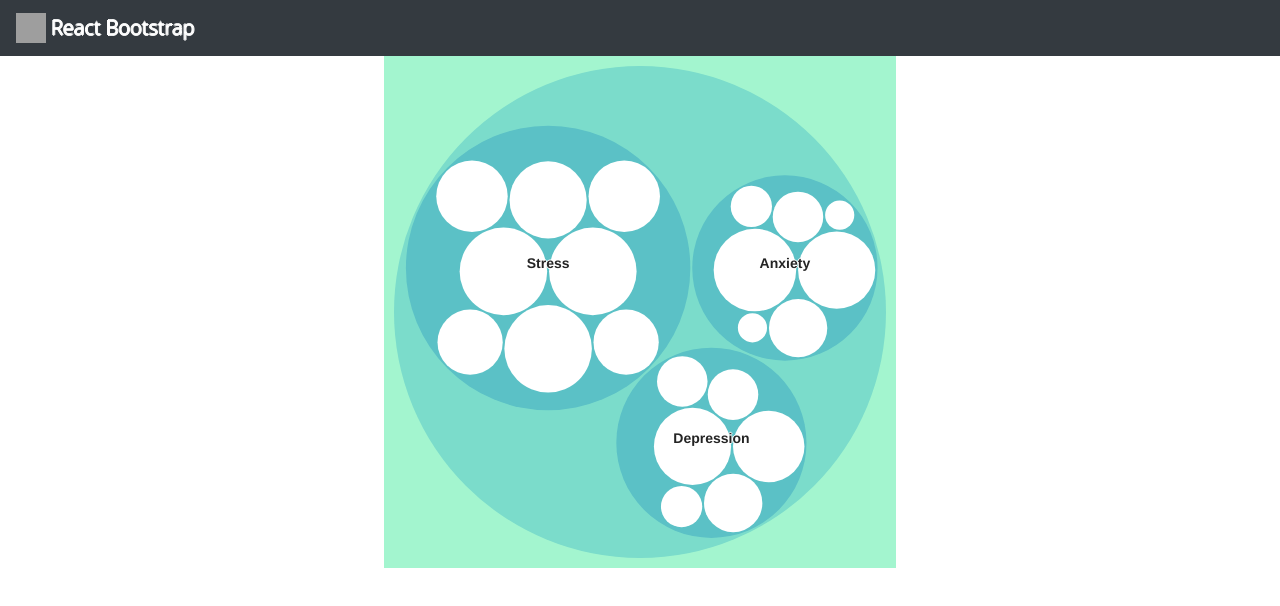
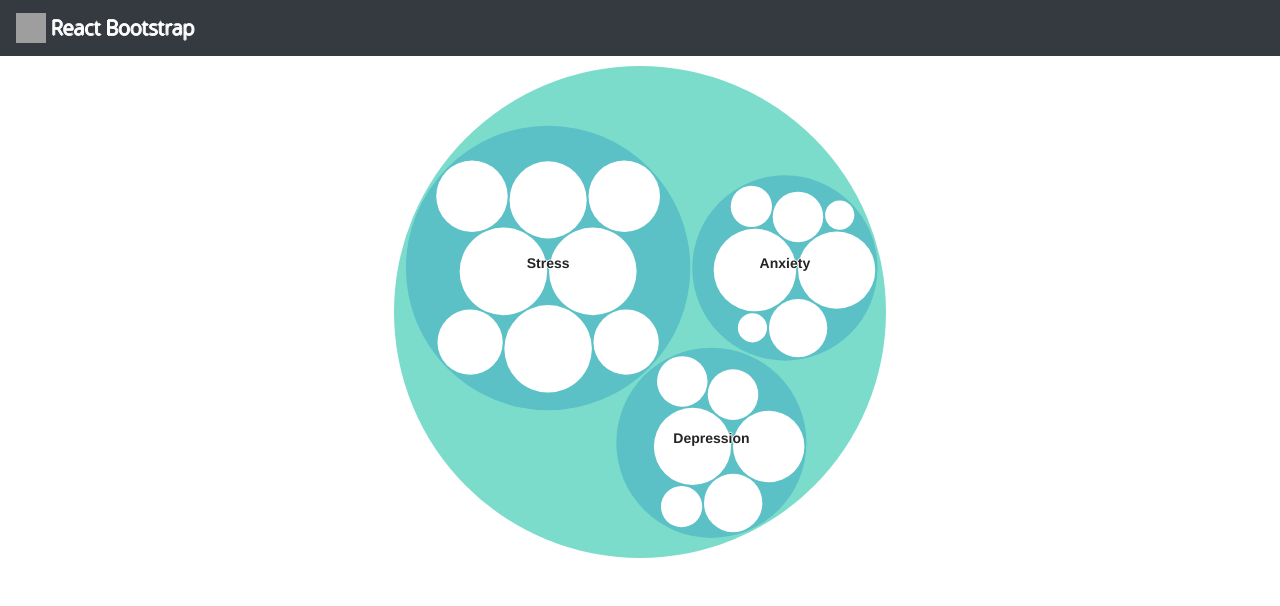
Before and after one commit to Lon19/team-7, a React (Create React App) app in the folder frontend/: page /vis in a window 1280 px wide. Shown: the top 606 px of the page. Built offline with nearby package versions, Linux system fonts and the light colour scheme; grey boxes are pictures that could not be loaded.

Commit message:
made background transparent for bubble chart

```diff
--- a/frontend/src/visualisation/style.css
+++ b/frontend/src/visualisation/style.css
@@ -42,4 +42,8 @@ body {
     fill: #333333;
 }
 
+.bubbleVisualisationSvg {
+    background: transparent !important;
+}
+
 body { margin:0;position:fixed;top:0;right:0;bottom:0;left:0; }
```
